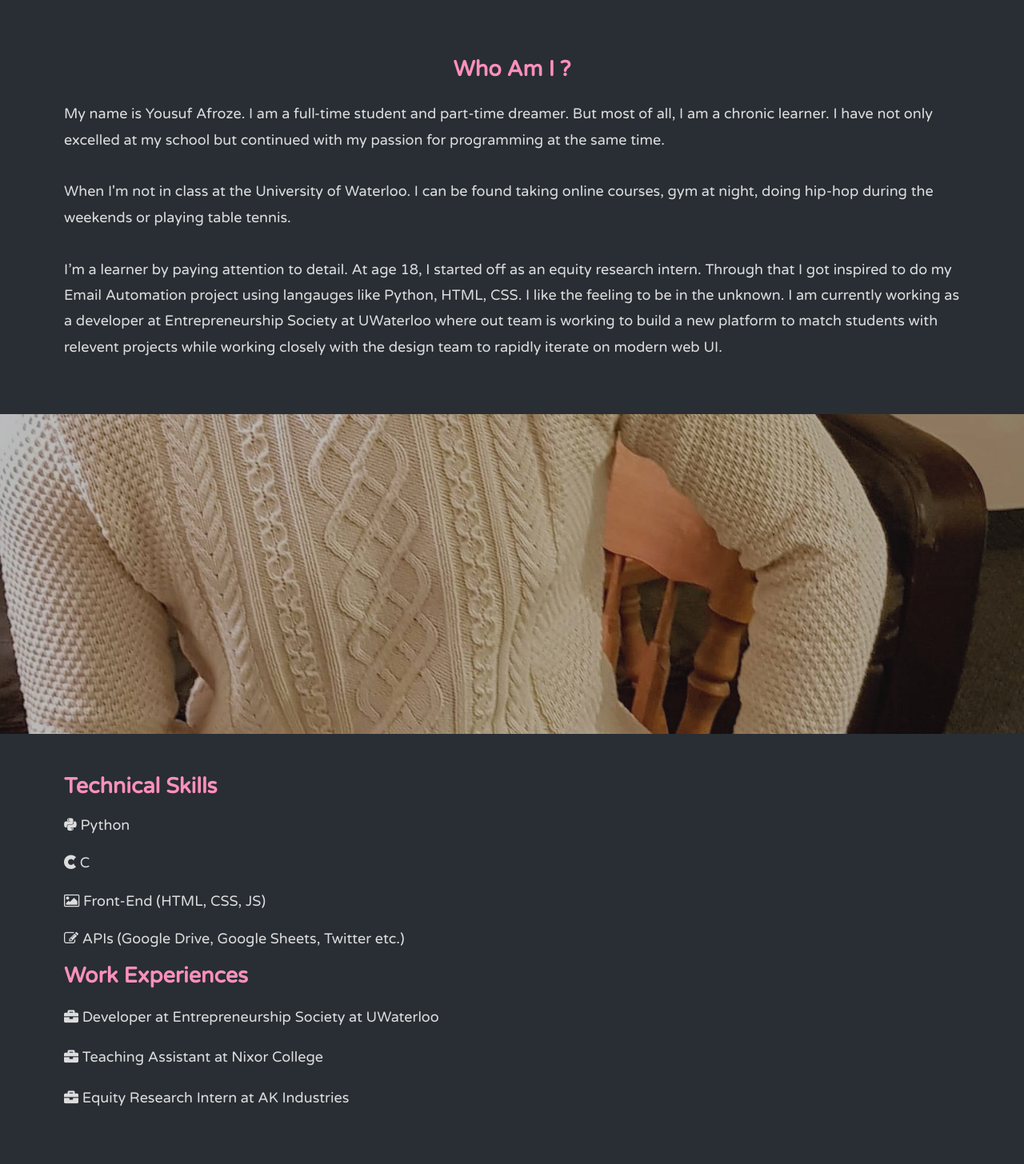
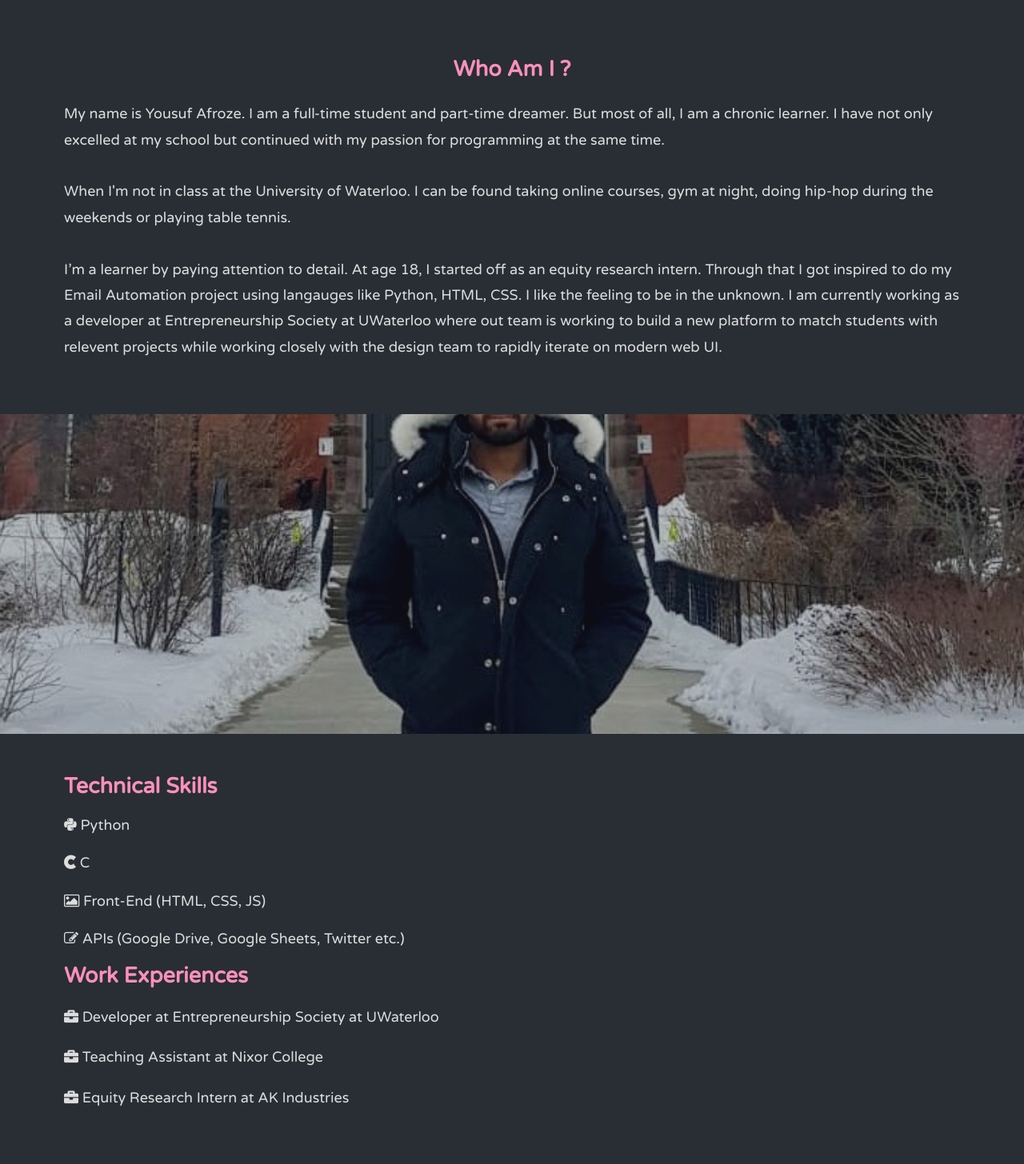
Before and after one commit to yousufafroze/Portfolio, a PHP site: page / in a window 1280 px wide. Shown: the part 801-2257 px from the top of the page at 80% size. Run offline with PHP 8.4, Linux system fonts and the light colour scheme; some libraries are stand-ins or nearby versions.

Commit message:
Update Portfolio.css

```diff
--- a/Portfolio.css
+++ b/Portfolio.css
@@ -125,7 +125,7 @@ color:blue;
 } */
 
 .parallax-img2{
-  background-image: url('https://yousufafroze.github.io/Portfolio/Img/portfolio_img1.JPG');
+  background-image: url('https://yousufafroze.github.io/Portfolio/Img/portfolio_img2.jpg');
   min-height: 400px;
 }
 
```
